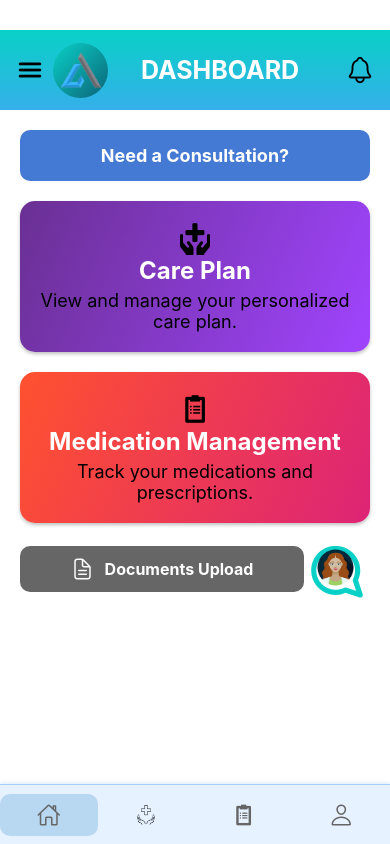
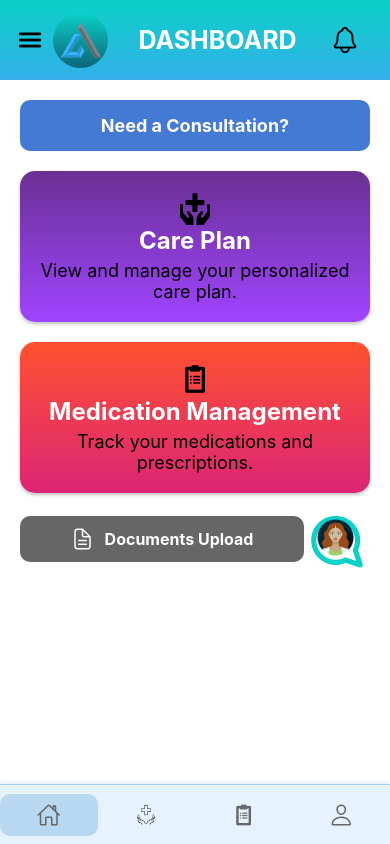
Before and after one commit to akindukodithuwakku/ATG-Mobile, a React Native app: screen /ClientDashboard in a window 390 px wide. Built offline with nearby package versions, Linux system fonts and the light colour scheme.

Commit message:
Adjust dashboard UI s.

```diff
--- a/screens/CNDashboard.js
+++ b/screens/CNDashboard.js
@@ -261,8 +261,9 @@ const styles = StyleSheet.create({
     color: "white",
   },
   notificationButton: {
-    width: 40,
+    width: 30,
     alignItems: "flex-end",
+    marginRight: 15,
   },
   scrollView: {
     flex: 1,
--- a/screens/ClientDashboard.js
+++ b/screens/ClientDashboard.js
@@ -1,4 +1,4 @@
-import React, { useState, useCallback, useEffect} from "react";
+import React, { useState, useCallback, useEffect } from "react";
 import {
   View,
   Text,
@@ -8,20 +8,22 @@ import {
   StatusBar,
   useColorScheme,
   ScrollView,
+  Platform,
 } from "react-native";
 import SideNavigationClient from "../Components/SideNavigationClient";
 import BottomNavigationClient from "../Components/BottomNavigationClient";
 import ReadinessQuestionnaire from "./ReadinessQuestionnaire";
-import { useAutomaticLogout } from "./AutoLogout";
-import { Ionicons, Foundation } from "@expo/vector-icons";
-import FontAwesome from "@expo/vector-icons/FontAwesome";
-import FontAwesome5 from "@expo/vector-icons/FontAwesome5";
-import Feather from "@expo/vector-icons/Feather";
+import {
+  Ionicons,
+  Foundation,
+  Feather,
+  FontAwesome,
+  FontAwesome5,
+} from "@expo/vector-icons";
 import { LinearGradient } from "expo-linear-gradient";
 import AsyncStorage from "@react-native-async-storage/async-storage";
 
 const ClientDashboard = ({ navigation }) => {
-  const { resetTimer } = useAutomaticLogout();
   const [isMenuOpen, setIsMenuOpen] = useState(false);
   const [showQuestionnaire, setShowQuestionnaire] = useState(false);
   const [hasAppointment, setHasAppointment] = useState(false);
@@ -91,15 +93,6 @@ const ClientDashboard = ({ navigation }) => {
     return () => clearInterval(intervalId);
   }, [hasAppointment, appointmentTime]);
 
-  // Reset auto logout timer when dashboard mounts
-  useEffect(() => {
-    resetTimer();
-  }, []);
-
-const handleUserInteraction = useCallback(() => {
-  resetTimer();
-}, [resetTimer]);
-
   const toggleMenu = useCallback(() => {
     setIsMenuOpen(!isMenuOpen);
   }, [isMenuOpen]);
@@ -164,25 +157,22 @@ const handleUserInteraction = useCallback(() => {
   };
 
   return (
-    <TouchableOpacity activeOpacity={1} onPress={handleUserInteraction} style={{ flex: 1 }}>
-      <View style={styles.container}>
+    <TouchableOpacity activeOpacity={1} style={styles.container}>
       <StatusBar
-          barStyle={scheme === "dark" ? "light-content" : "dark-content"}
-          translucent={true}
-          backgroundColor={scheme === "dark" ? "black" : "transparent"}
+        barStyle="light-content"
+        backgroundColor="transparent"
+        translucent
       />
 
       {/* Header */}
       <LinearGradient
         colors={["#09D1C7", "#35AFEA"]}
-          style={styles.header}
-          start={{ x: 0, y: 0 }}
-          end={{ x: 0, y: 1 }}
+        style={styles.headerGradient}
       >
+        <View style={styles.header}>
           <TouchableOpacity
             style={styles.menuButton}
             onPress={() => {
-    handleUserInteraction();
               toggleMenu();
             }}
           >
@@ -197,8 +187,6 @@ const handleUserInteraction = useCallback(() => {
             <LinearGradient
               colors={["#09D1C7", "#0C6478"]}
               style={styles.circleGradient}
-              start={{ x: 0, y: 0 }}
-              end={{ x: 1, y: 1 }}
             />
             <Image
               source={require("../assets/Ayman_Logo.png")}
@@ -211,21 +199,18 @@ const handleUserInteraction = useCallback(() => {
           <TouchableOpacity
             style={styles.notificationButton}
             onPress={() => {
-    handleUserInteraction();
               navigateToNotifications();
             }}
           >
             <Ionicons name="notifications-outline" size={30} color="black" />
           </TouchableOpacity>
+        </View>
       </LinearGradient>
 
       {/* Overlay for Side Navigation */}
       {isMenuOpen && (
         <View style={styles.overlay}>
-            <SideNavigationClient
-              navigation={navigation}
-              onClose={toggleMenu}
-            />
+          <SideNavigationClient navigation={navigation} onClose={toggleMenu} />
           <TouchableOpacity
             style={styles.overlayBackground}
             onPress={toggleMenu}
@@ -245,7 +230,6 @@ const handleUserInteraction = useCallback(() => {
           <TouchableOpacity
             style={styles.consultationButton}
             onPress={() => {
-    handleUserInteraction();
               navigateToReadiness();
             }}
           >
@@ -263,8 +247,6 @@ const handleUserInteraction = useCallback(() => {
             <LinearGradient
               colors={["#6a3093", "#a044ff"]}
               style={styles.cardGradient}
-                start={{ x: 0, y: 0 }}
-                end={{ x: 1, y: 1 }}
             >
               <View style={styles.carePlanIcon}>
                 {/* Heart */}
@@ -295,8 +277,6 @@ const handleUserInteraction = useCallback(() => {
             <LinearGradient
               colors={["#FF512F", "#DD2476"]}
               style={styles.cardGradient}
-                start={{ x: 0, y: 0 }}
-                end={{ x: 1, y: 1 }}
             >
               <Foundation name="clipboard-notes" size={32} color="black" />
               <Text style={styles.cardTitle}>Medication Management</Text>
@@ -317,10 +297,7 @@ const handleUserInteraction = useCallback(() => {
           </TouchableOpacity>
 
           {/* Chat Icon */}
-            <TouchableOpacity
-              style={styles.chatButton}
-              onPress={navigateToChat}
-            >
+          <TouchableOpacity style={styles.chatButton} onPress={navigateToChat}>
             <View style={styles.chatIconContainer}>
               <Feather
                 name="message-circle"
@@ -345,7 +322,6 @@ const handleUserInteraction = useCallback(() => {
         onClose={handleCloseQuestionnaire}
         navigation={navigation}
       />
-      </View>
     </TouchableOpacity>
   );
 };
@@ -355,11 +331,13 @@ const styles = StyleSheet.create({
     flex: 1,
     backgroundColor: "#fff",
   },
+  headerGradient: {
+    paddingTop: Platform.OS === "ios" ? 50 : StatusBar.currentHeight,
+  },
   header: {
     flexDirection: "row",
     alignItems: "center",
     padding: 15,
-    marginTop: 30,
     justifyContent: "space-between",
   },
   menuButton: {
@@ -393,8 +371,9 @@ const styles = StyleSheet.create({
     color: "white",
   },
   notificationButton: {
-    width: 40,
+    width: 30,
     alignItems: "flex-end",
+    marginRight: 15,
   },
   scrollView: {
     flex: 1,
```
Lines whose indentation alone changed are shown as unchanged.
